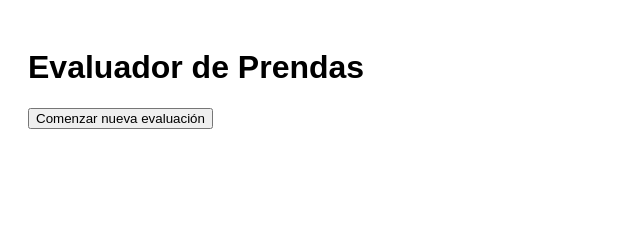
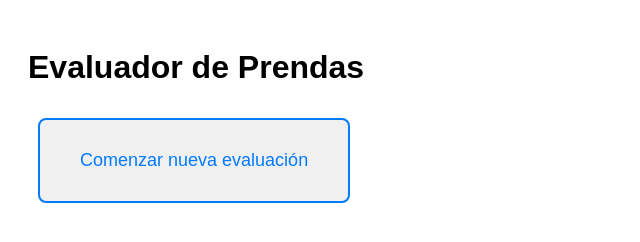
Before and after one commit to alexiaarteaga/evaluador-prendas, a plain HTML site: page index.html in a window 1280 px wide. Shown: the whole page, without its empty margins (0-640 px from the left). Drawn offline with Linux system fonts and the light colour scheme.

Commit message:
Update index.html

```diff
--- a/index.html
+++ b/index.html
@@ -17,14 +17,17 @@
     margin-bottom: 10px;
   }
 
-    .btn-group button {
-      padding: 10px;
-      margin-right: 5px;
+  .btn-group button,
+  button {
+    padding: 30px 40px;
+    margin: 10px;
+    font-size: 18px;
     cursor: pointer;
     border: 2px solid #007BFF;
     background-color: #f0f0f0;
     color: #007BFF;
     transition: background-color 0.3s, color 0.3s;
+    border-radius: 8px;
   }
 
   .btn-group button.selected {
```
Lines whose indentation alone changed are shown as unchanged.
